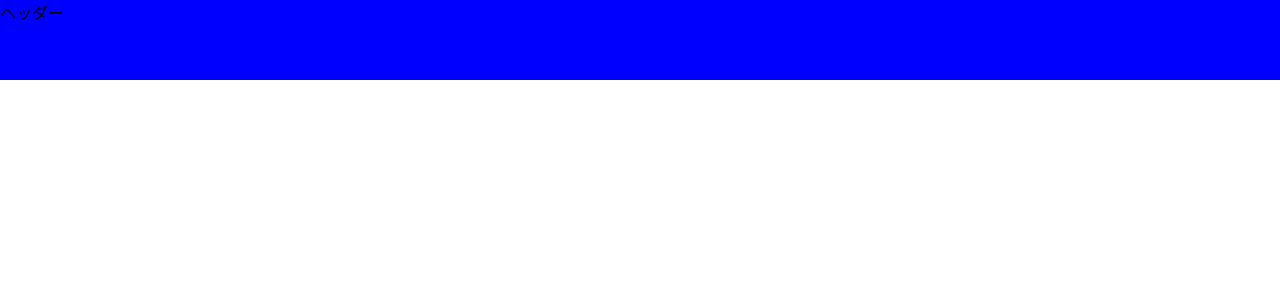
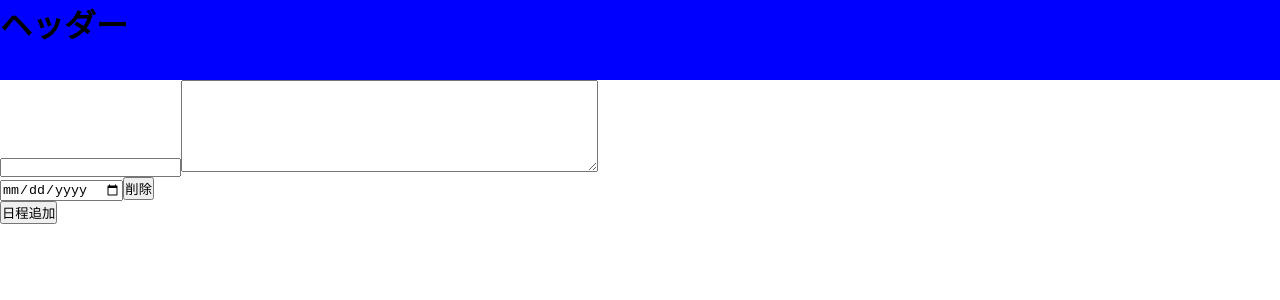
Before and after one commit to HKen12340/TimeMerge, a React (Create React App) app: page / in a window 1280 px wide. Shown: the top 300 px of the page. Built offline with nearby package versions, Linux system fonts and the light colour scheme.

Commit message:
日程入力　追加

```diff
--- a/src/App.js
+++ b/src/App.js
@@ -1,13 +1,48 @@
 import './App.css';
+import React,{useState} from 'react';
 
 function App() {
+  const[dateInputList,SetdateInputList] = useState([
+    <input type='date' name='date[]'></input>
+  ]);
+
+  const addDateInput = (index) => {
+    SetdateInputList([...dateInputList,
+        <input type='date' name='date[]'></input>
+    ])
+    console.log(...dateInputList)
+  }
+
+  const deleteDateInput = (i) => {
+    SetdateInputList(
+      dateInputList.filter((dateInputList, index) => (index !== i))
+    )
+}
+
+ let test = <input type='date'></input>
   return (
     <div>
       <header>
-        <p>ヘッダー</p>
+        <h1>ヘッダー</h1>
       </header>
+
+        <input type='text' name='name'></input>
+        <textarea cols="50" rows="6" name='descriptoin'></textarea>
+        <ul>
+        {
+          Object.values(dateInputList).map((item,index) => (
+           <div>
+             <li key={index}>{item}<button onClick={() => deleteDateInput(index)}>削除</button></li>
+            </div>
+          ))
+        }
+        </ul>
+
+      <button onClick={addDateInput}>日程追加</button>
     </div>
   );
+
+
 }
 
 export default App;
```
